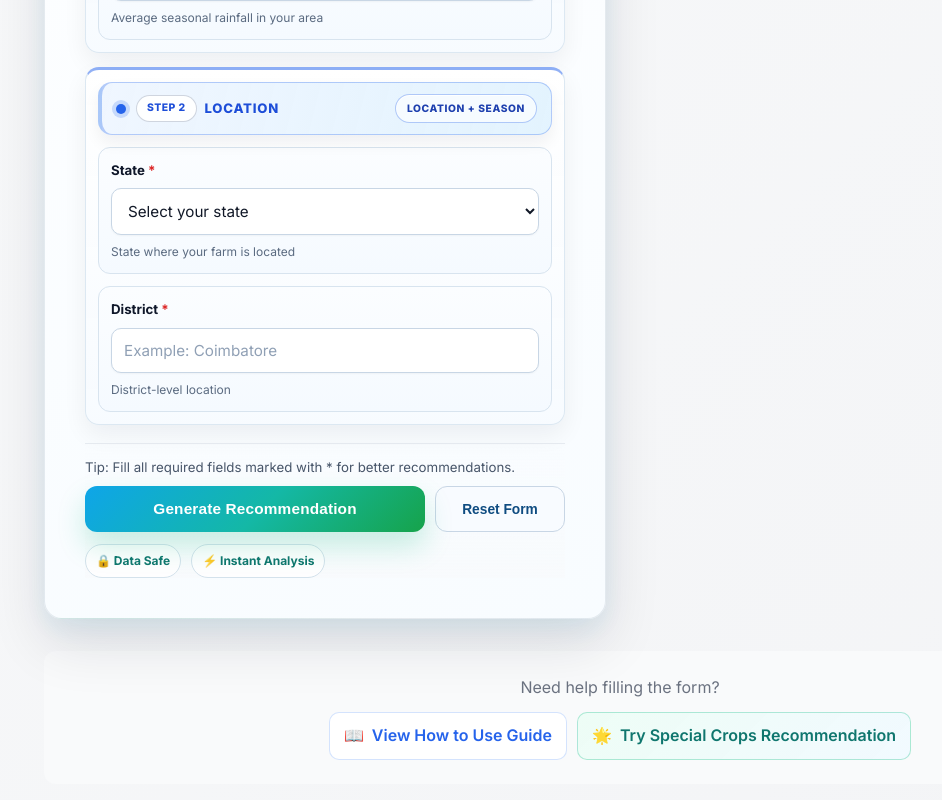
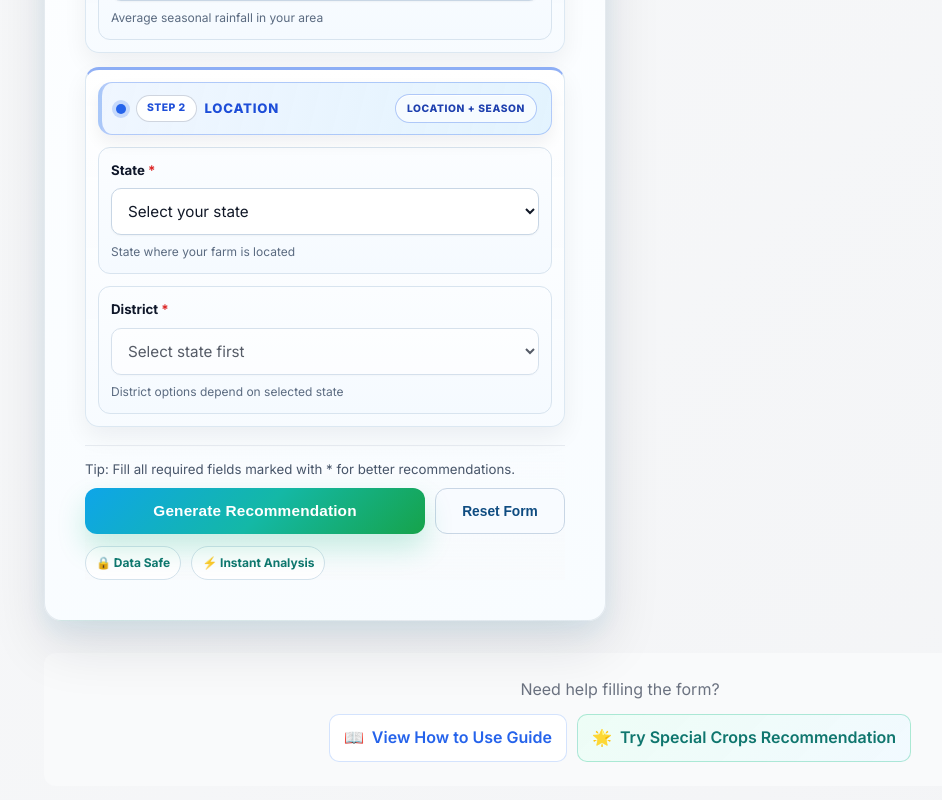
Before and after one commit to AdityaRaj-03/-Export-Oriented-Indian-Agro-Value-Optimization-System, a React (Vite) app: page /recommend in a window 1280 px wide. Shown: the part 1328-2128 px from the top of the page, without its empty margins (20-962 px from the left). Built offline with nearby package versions, Linux system fonts and the light colour scheme.

Commit message:
crop page

```diff
--- a/src/components/CropForm.jsx
+++ b/src/components/CropForm.jsx
@@ -1,6 +1,15 @@
 import { useState } from "react";
 
 function CropForm({ onPredict, onReset, isPredicting }) {
+  const districtsByState = {
+    Punjab: ["Ludhiana", "Amritsar", "Jalandhar", "Patiala", "Bathinda"],
+    Haryana: ["Karnal", "Hisar", "Rohtak", "Panipat", "Ambala"],
+    "Uttar Pradesh": ["Lucknow", "Kanpur", "Agra", "Varanasi", "Prayagraj"],
+    Maharashtra: ["Pune", "Nashik", "Nagpur", "Aurangabad", "Kolhapur"],
+    Karnataka: ["Bengaluru", "Mysuru", "Belagavi", "Hubballi", "Davanagere"],
+    "Tamil Nadu": ["Coimbatore", "Chennai", "Madurai", "Salem", "Tiruchirappalli"]
+  };
+
   const [nitrogen, setNitrogen] = useState("");
   const [soilPh, setSoilPh] = useState("");
   const [temperature, setTemperature] = useState("");
@@ -8,6 +17,7 @@ function CropForm({ onPredict, onReset, isPredicting }) {
 
   const [stateName, setStateName] = useState("");
   const [district, setDistrict] = useState("");
+  const districtOptions = stateName ? districtsByState[stateName] || [] : [];
 
   function handleSubmit(e) {
     e.preventDefault();
@@ -122,7 +132,14 @@ function CropForm({ onPredict, onReset, isPredicting }) {
         <div className="crop-input-grid simple-grid">
           <label className="simple-field field-wide">
             <span className="simple-label">State <em>*</em></span>
-            <select value={stateName} onChange={(e) => setStateName(e.target.value)} required>
+            <select
+              value={stateName}
+              onChange={(e) => {
+                setStateName(e.target.value);
+                setDistrict("");
+              }}
+              required
+            >
               <option value="">Select your state</option>
               <option>Punjab</option>
               <option>Haryana</option>
@@ -136,14 +153,20 @@ function CropForm({ onPredict, onReset, isPredicting }) {
 
           <label className="simple-field field-wide">
             <span className="simple-label">District <em>*</em></span>
-            <input
-              type="text"
-              placeholder="Example: Coimbatore"
+            <select
               value={district}
               onChange={(e) => setDistrict(e.target.value)}
               required
-            />
-            <small className="simple-help">District-level location</small>
+              disabled={!stateName}
+            >
+              <option value="">{stateName ? "Select your district" : "Select state first"}</option>
+              {districtOptions.map((districtName) => (
+                <option key={districtName} value={districtName}>
+                  {districtName}
+                </option>
+              ))}
+            </select>
+            <small className="simple-help">District options depend on selected state</small>
           </label>
         </div>
       </section>
```
